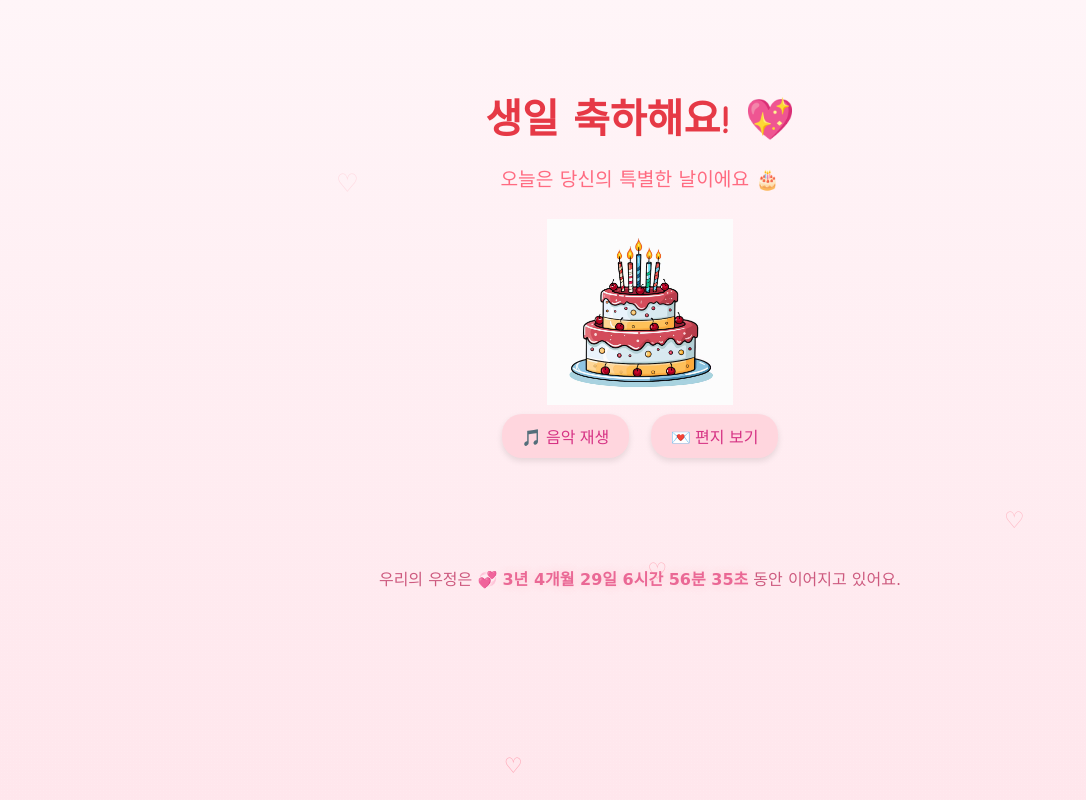
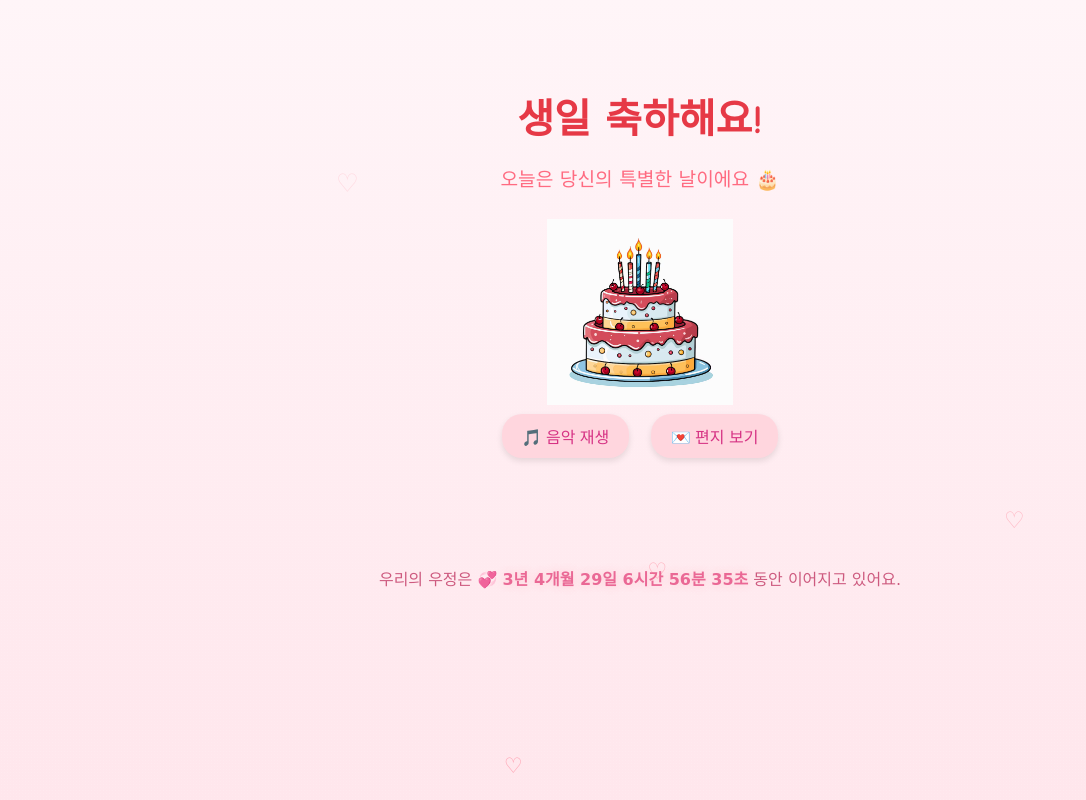
Before and after one commit to julianaaparecidasilvacosta-code/Aniversario-, a plain HTML site: page index.html in a window 1280 px wide. Shown: the whole page, without its empty margins (0-1086 px from the left). Drawn offline with Linux system fonts and the light colour scheme.

Commit message:
Update index.html

```diff
--- a/index.html
+++ b/index.html
@@ -10,7 +10,7 @@
   <div class="efeitos"></div>
 
   <div class="container">
-    <h1 class="titulo">생일 축하해요! 💖</h1>
+    <h1 class="titulo">생일 축하해요! </h1>
     <p class="subtitulo">오늘은 당신의 특별한 날이에요 🎂</p>
 
     <div class="bolo">
```
